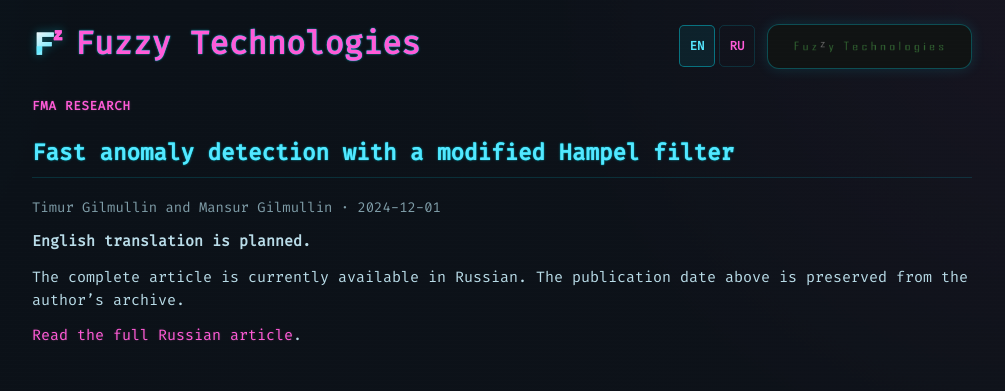
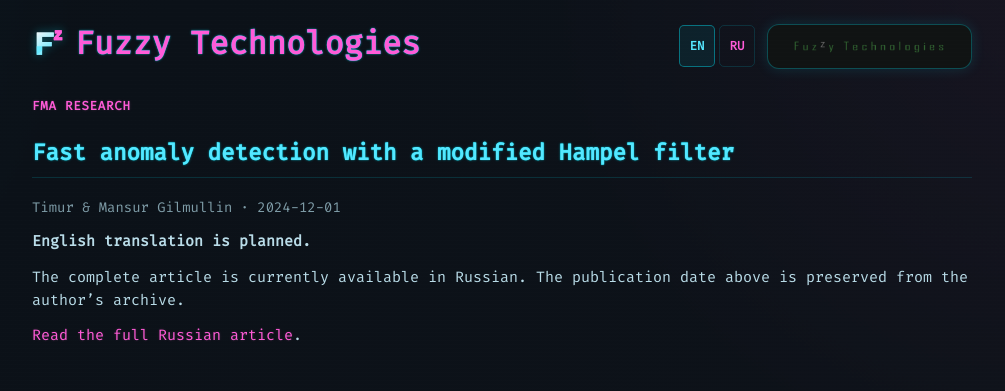
Before and after one commit to Fuzzy-Technologies/fuzzy-technologies.github.io, a Jekyll site: the page built from articles/2024-12-01-modified-hampel-filter.md, in a window 1280 px wide. Shown: the top 391 px of the page, without its empty margins (138-1143 px from the left). Built offline with Jekyll 4.4.1, drawn with Linux system fonts in a browser that asks for light colours; Markdown is read by kramdown in place of the engine named in the settings.

Commit message:
Use compact joint author credits

```diff
--- a/articles/2024-12-01-modified-hampel-filter.md
+++ b/articles/2024-12-01-modified-hampel-filter.md
@@ -6,7 +6,7 @@ title: Fast anomaly detection with a modified Hampel filter
 description: Archived research article. The full text is available in Russian; an English translation is planned.
 keywords: FMA Research, mathematics, data analysis, fuzzy logic, research archive
 date: 2024-12-01
-author: Timur Gilmullin and Mansur Gilmullin
+author: Timur & Mansur Gilmullin
 series: FMA Research
 series_url: /FMA/
 permalink: /articles/2024-12-01-modified-hampel-filter/
```
Also changed, not shown: ru/articles/2024-12-01-modified-hampel-filter.md (+1 -1 lines).
